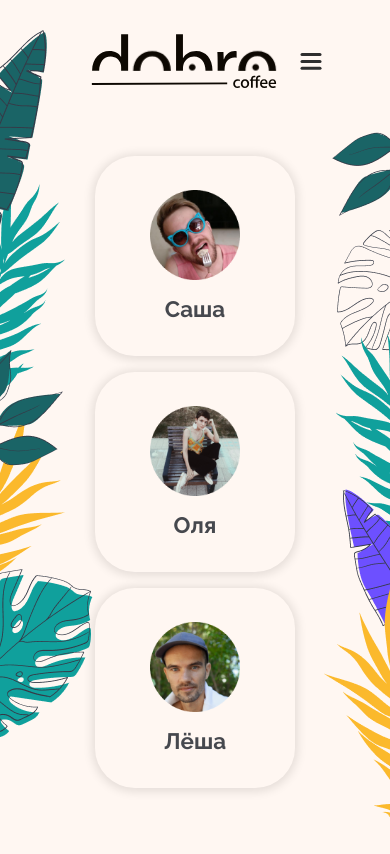
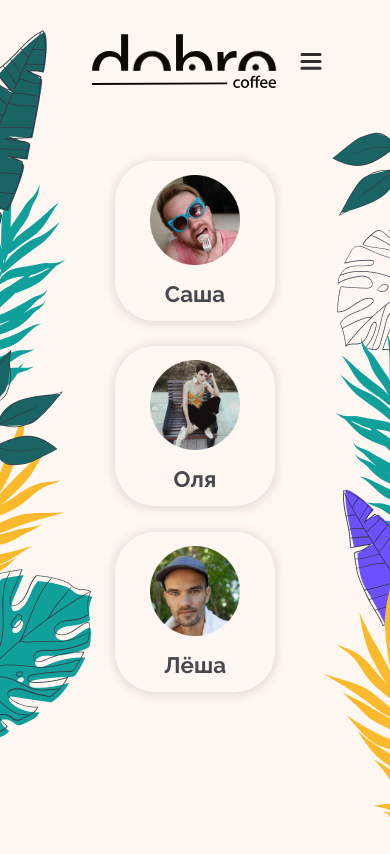
Before and after one commit to AlexJamisone/react-dobro-app, a React (Create React App) app: page /tips in a window 390 px wide. Shown: the top 854 px of the page. Built offline with nearby package versions, Linux system fonts and the light colour scheme.

Commit message:
debug ui mobile

```diff
--- a/src/components/TipsCard/TipsCard.scss
+++ b/src/components/TipsCard/TipsCard.scss
@@ -24,9 +24,10 @@
         height: 250px;
     }
     @media screen and (max-width: 420px) {
-        width: 200px;
-        height: 200px;
+        width: 160px;
+        height: 160px;
         font-size: 0.7rem;
+        margin: .3rem 0;
     }
     @media screen and (max-width: 375px) {
         width: 170px;
--- a/src/routes/Tips/Tips.scss
+++ b/src/routes/Tips/Tips.scss
@@ -5,6 +5,7 @@
     flex-wrap: wrap;
     flex-direction: row;
     gap: 2rem;
+    margin: 0 4rem;
     @media screen and (max-width: 420px) {
         gap: 1rem 2rem;
     }
--- a/src/routes/YandexReviews/YandexReviews.scss
+++ b/src/routes/YandexReviews/YandexReviews.scss
@@ -19,9 +19,13 @@
         width: 75%;
         margin-top: 1.5rem;
     }
+    @media screen and (max-width: 420px) {
+        width: 75%;
+        height: 475px;
+        margin: 0;
+    }
     @media screen and (max-width: 375px) {
         width: 80%;
-        height: 500px;
     }
 }
 
```
